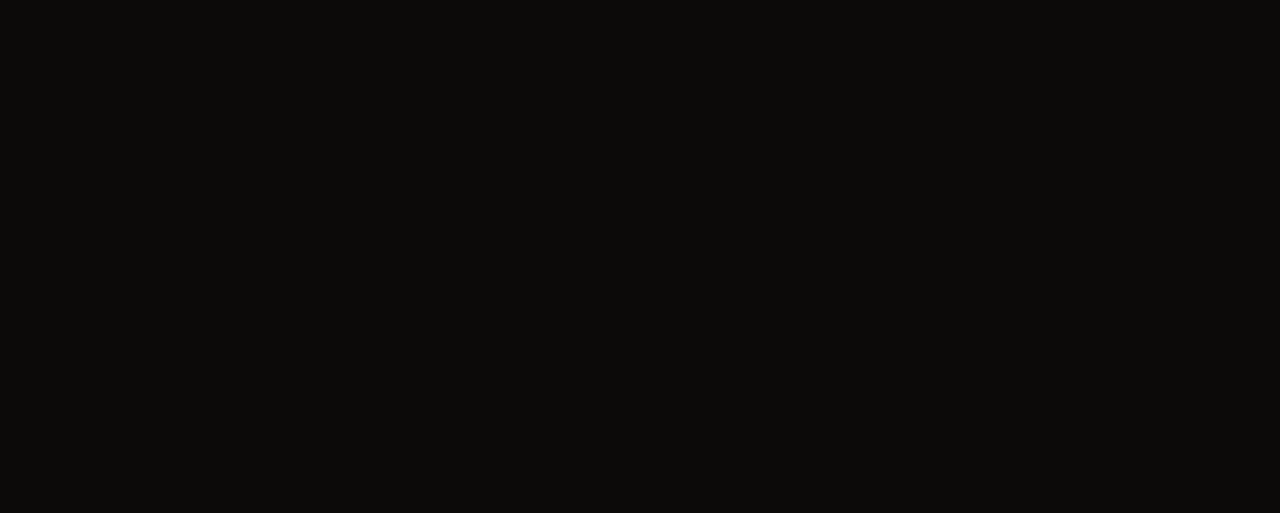
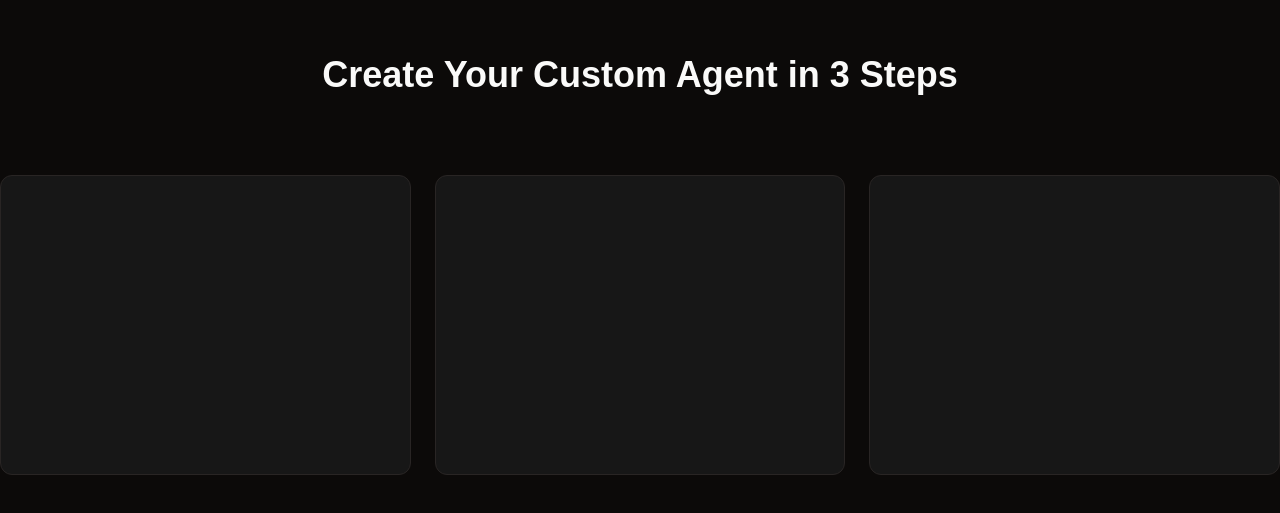
Before and after one commit to chann44/onchain-ai, a Next.js app in the folder app/: page / in a window 1280 px wide. Shown: the part 1681-2194 px from the top of the page. Before the commit the page ends 800 px from the top, so only its background shows below. Built offline with nearby package versions, Linux system fonts and the light colour scheme.

Commit message:
Feat: UI: how it works, create your agent secrion added on marketing page

```diff
--- a/app/app/(marketing)/page.tsx
+++ b/app/app/(marketing)/page.tsx
@@ -1,6 +1,7 @@
 'use client'
 
-import { BeamOfLight } from "@/components/marketing/beam-of-light";
+import { CreateYourCustomAgent } from "@/components/marketing/create-your-custom-agent";
+import { HowItWorks } from "@/components/marketing/how-it-works";
 import { MarketingDock } from "@/components/marketing/marketing-dock";
 import { MarketingHeader } from "@/components/marketing/marketing-header";
 import { MarketingTopNav } from "@/components/marketing/marketing-top-nav";
@@ -8,8 +9,9 @@ import { MarketingTopNav } from "@/components/marketing/marketing-top-nav";
 export default function MarketingPage() {
     return <main className="relative">
         <MarketingTopNav />
-        <BeamOfLight />
         <MarketingHeader />
+        <HowItWorks />
+        <CreateYourCustomAgent />
         <MarketingDock />
     </main>
 }
--- /dev/null
+++ b/app/components/marketing/create-your-custom-agent.tsx
@@ -0,0 +1,33 @@
+import { MagicCard } from "../ui/magic-card"
+
+const DATA = [
+    {
+        label: "",
+        description: "",
+        icon: <></>
+    }, {
+        label: "",
+        description: "",
+        icon: <></>
+    }, {
+        label: "",
+        description: "",
+        icon: <></>
+    }
+]
+
+export function CreateYourCustomAgent() {
+    return <section className="h-screen gap-y-20 flex flex-col justify-center items-center">
+        <h2 className="text-4xl font-bold">Create Your Custom Agent in 3 Steps</h2>
+        <div className="grid grid-cols-3 gap-6 w-full">
+ {DATA.map(({ icon, label, description }) => {
+            return <MagicCard className="h-[300px]" key={label}>
+                <h1>{label}</h1>
+                {icon}
+                <p>{description}</p>
+            </MagicCard>
+        })}
+
+        </div>
+           </section>
+}
--- a/app/components/marketing/how-it-works.tsx
+++ b/app/components/marketing/how-it-works.tsx
@@ -1,4 +1,6 @@
 
 export function HowItWorks() {
-    return <section className=""></section>
+    return <section className="h-screen flex flex-col justify-center items-center">
+            <h2 className="text-4xl font-bold text-center">How it works ?</h2>
+    </section>
 }
--- /dev/null
+++ b/app/components/ui/magic-card.tsx
@@ -0,0 +1,92 @@
+"use client";
+
+import React, { useCallback, useEffect, useRef } from "react";
+import { motion, useMotionTemplate, useMotionValue } from "framer-motion";
+
+import { cn } from "@/lib/utils";
+
+export interface MagicCardProps extends React.HTMLAttributes<HTMLDivElement> {
+  gradientSize?: number;
+  gradientColor?: string;
+  gradientOpacity?: number;
+}
+
+export function MagicCard({
+  children,
+  className,
+  gradientSize = 200,
+  gradientColor = "#262626",
+  gradientOpacity = 0.8,
+}: MagicCardProps) {
+  const cardRef = useRef<HTMLDivElement>(null);
+  const mouseX = useMotionValue(-gradientSize);
+  const mouseY = useMotionValue(-gradientSize);
+
+  const handleMouseMove = useCallback(
+    (e: MouseEvent) => {
+      if (cardRef.current) {
+        const { left, top } = cardRef.current.getBoundingClientRect();
+        const clientX = e.clientX;
+        const clientY = e.clientY;
+        mouseX.set(clientX - left);
+        mouseY.set(clientY - top);
+      }
+    },
+    [mouseX, mouseY],
+  );
+
+  const handleMouseOut = useCallback(
+    (e: MouseEvent) => {
+      if (!e.relatedTarget) {
+        document.removeEventListener("mousemove", handleMouseMove);
+        mouseX.set(-gradientSize);
+        mouseY.set(-gradientSize);
+      }
+    },
+    [handleMouseMove, mouseX, gradientSize, mouseY],
+  );
+
+  const handleMouseEnter = useCallback(() => {
+    document.addEventListener("mousemove", handleMouseMove);
+    mouseX.set(-gradientSize);
+    mouseY.set(-gradientSize);
+  }, [handleMouseMove, mouseX, gradientSize, mouseY]);
+
+  useEffect(() => {
+    document.addEventListener("mousemove", handleMouseMove);
+    document.addEventListener("mouseout", handleMouseOut);
+    document.addEventListener("mouseenter", handleMouseEnter);
+
+    return () => {
+      document.removeEventListener("mousemove", handleMouseMove);
+      document.removeEventListener("mouseout", handleMouseOut);
+      document.removeEventListener("mouseenter", handleMouseEnter);
+    };
+  }, [handleMouseEnter, handleMouseMove, handleMouseOut]);
+
+  useEffect(() => {
+    mouseX.set(-gradientSize);
+    mouseY.set(-gradientSize);
+  }, [gradientSize, mouseX, mouseY]);
+
+  return (
+    <div
+      ref={cardRef}
+      className={cn(
+        "group relative flex size-full overflow-hidden rounded-xl bg-neutral-100 dark:bg-neutral-900 border text-black dark:text-white",
+        className,
+      )}
+    >
+      <div className="relative z-10">{children}</div>
+      <motion.div
+        className="pointer-events-none absolute -inset-px rounded-xl opacity-0 transition-opacity duration-300 group-hover:opacity-100"
+        style={{
+          background: useMotionTemplate`
+            radial-gradient(${gradientSize}px circle at ${mouseX}px ${mouseY}px, ${gradientColor}, transparent 100%)
+          `,
+          opacity: gradientOpacity,
+        }}
+      />
+    </div>
+  );
+}
```
